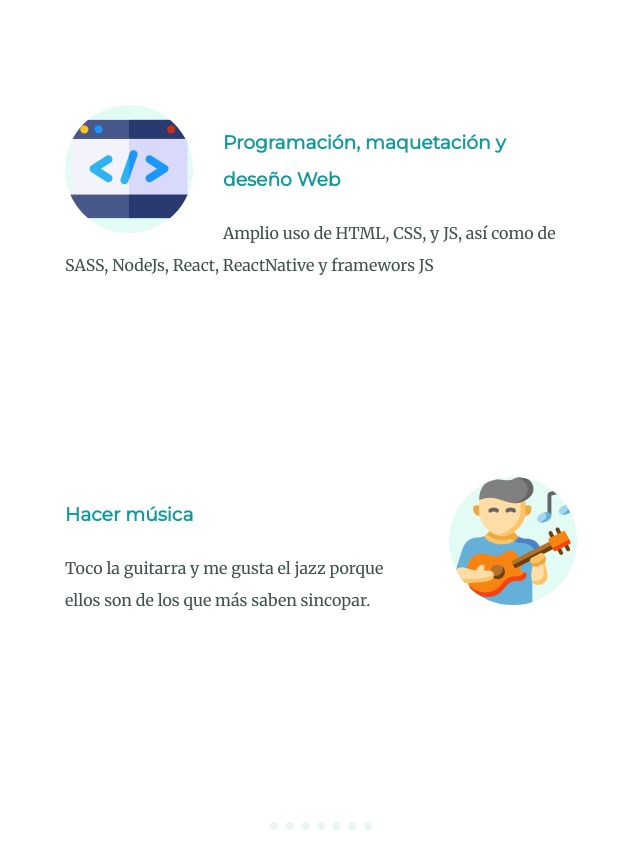
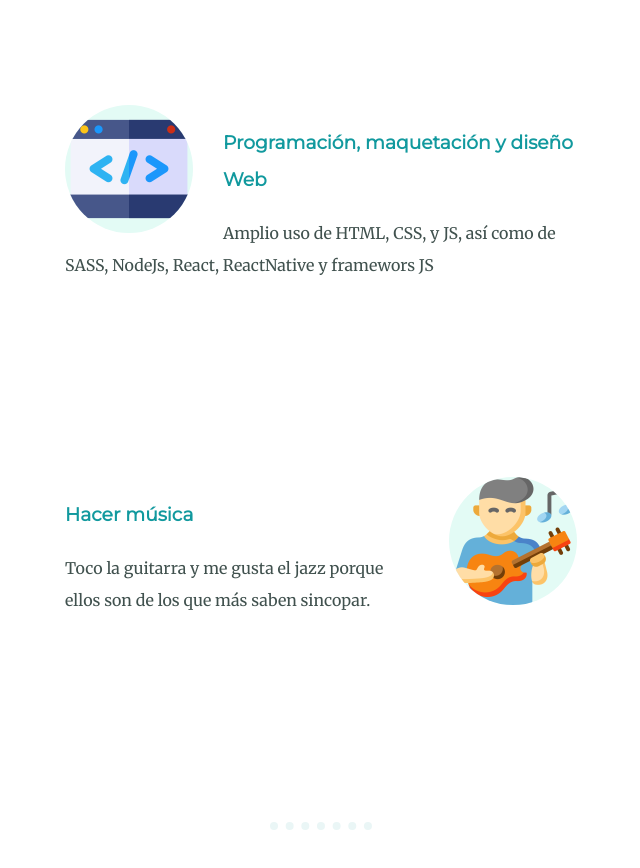
Before and after one commit to FernandoSantos-zz/me, a plain HTML site: page index.html in a window 1280 px wide. Shown: the part 1600-2468 px from the top of the page, without its empty margins (319-959 px from the left). Drawn offline with Linux system fonts and the light colour scheme.

Commit message:
Update index.html
Se cambió un typo

```diff
--- a/index.html
+++ b/index.html
@@ -28,7 +28,7 @@
       <h2>Mis habilidades</h2>
       <div class="skill-row">
         <img class="code-image" src="images/laptop.png" alt="code-image">
-        <h3>Programación, maquetación y deseño Web</h3>
+        <h3>Programación, maquetación y diseño Web</h3>
         <p>Amplio uso de HTML, CSS, y JS, así como de SASS, NodeJs, React, ReactNative y framewors JS</p>
       </div>
       <div class="skill-row">
```
